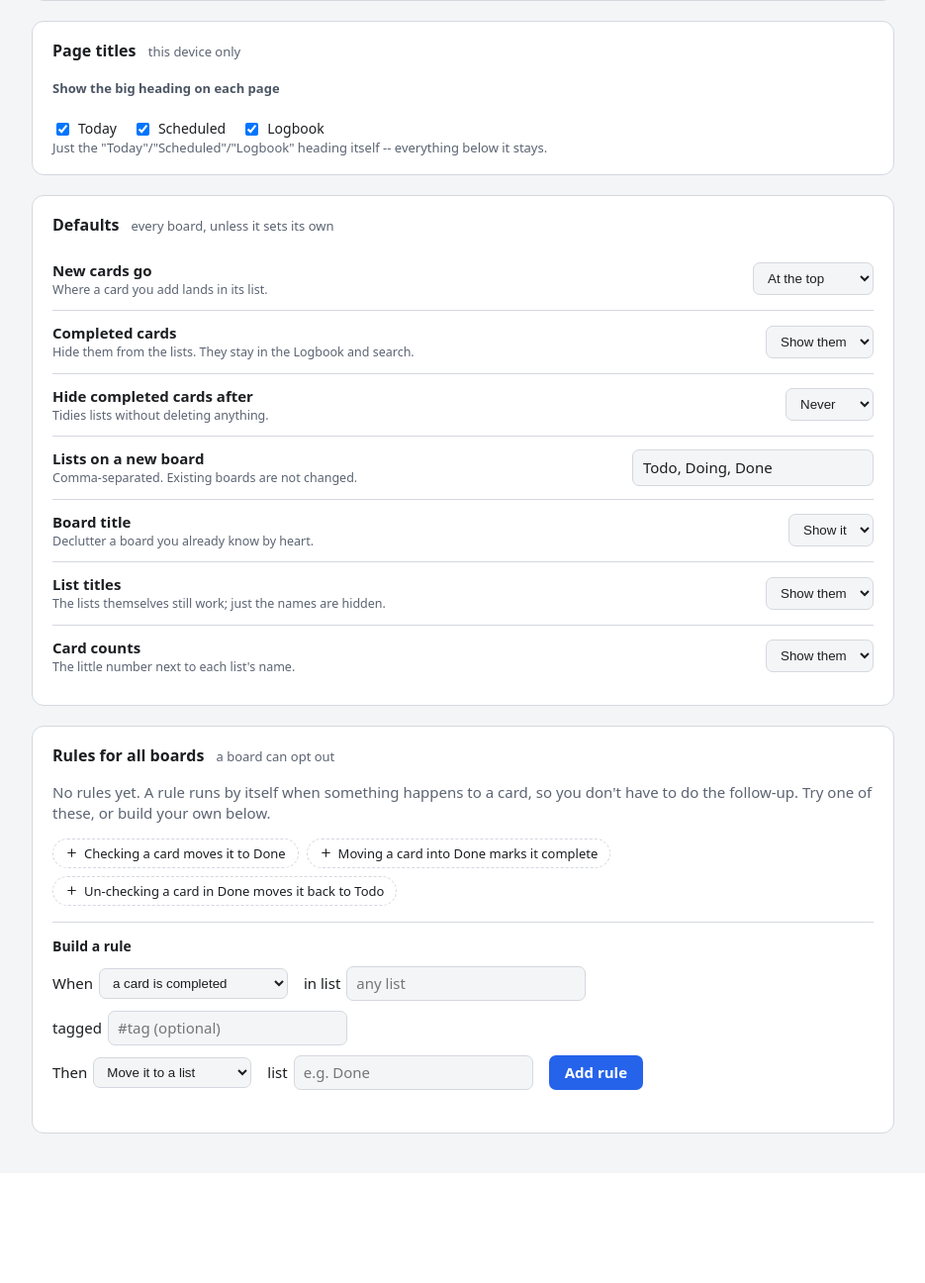
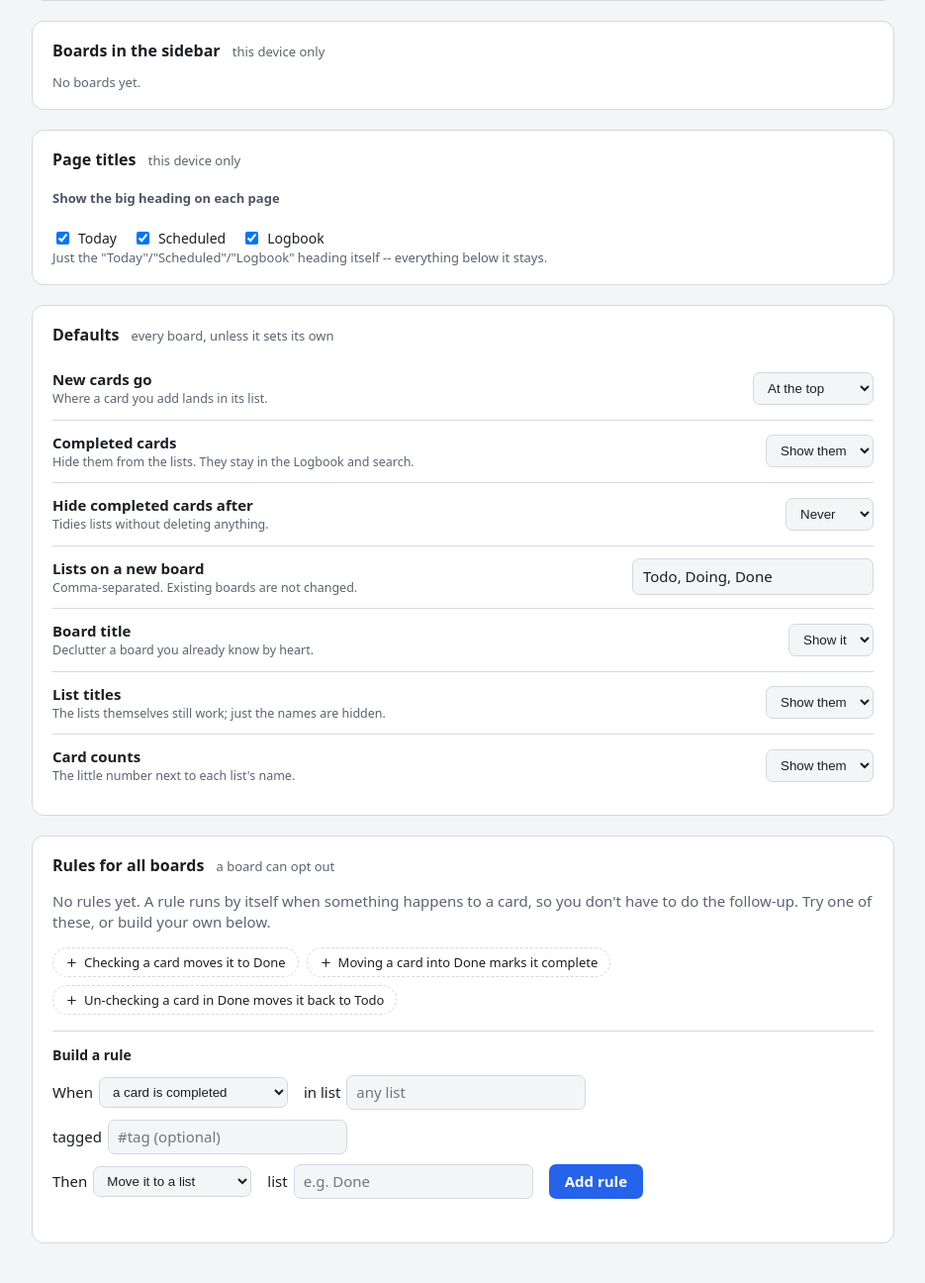
Before and after one commit to jamesmcculley/kanban, a Flask app: page /settings in a window 1280 px wide. Shown: the part 944-2240 px from the top of the page at 99% size, without its empty margins (222-1157 px from the left). Before the commit the page ends 2089 px from the top, so only its background shows below. Run offline with Flask 3, Linux system fonts and the light colour scheme.

Commit message:
fix(ux): move board-hiding checklist from sidebar popover to Settings
Real feedback with 15 boards: a small fixed-width popover holding a flat
column of 15 checkboxes was "terrible UI/UX." Moved the checklist into
Settings as its own section ("Boards in the sidebar," #boards-h), grouped by
area like the sidebar itself, with a CSS multi-column layout so a long list
reflows instead of running down the page. The sidebar's eye icon next to
"Boards" is now a plain link there (still carries the hidden-count badge),
not a popover; the hover-revealed per-row hide button from the previous
round is now the only in-sidebar way to hide a board directly, which was
always meant to be the quick path -- Settings is for managing everything.

ADR 0009 amended. 235 unit + 77 e2e passing.

Co-Authored-By: Claude Sonnet 5 <noreply@anthropic.com>
Claude-Session: https://claude.ai/code/session_01WjiKa1NdgQZu39WNAGJAgK

```diff
--- a/src/kanban/static/app.css
+++ b/src/kanban/static/app.css
@@ -374,6 +374,15 @@ fieldset { border:0; margin:0; padding:0; min-width:0; } legend { font-weight:60
 .sidebar-show legend { width:100%; margin-bottom:8px; font-weight:600; font-size:13px; }
 .sidebar-show label { display:flex; align-items:center; gap:6px; cursor:pointer; font-size:14px; }
 
+/* Boards in the sidebar (Settings): a real page section, not a cramped popover -- a board list
+   long enough to need this (found via feedback: 15 boards in a small fixed-width menu with no
+   grouping and no room was "terrible UI/UX") gets space to breathe and multi-column reflow. */
+.board-hide-group { margin-top:16px; }
+.board-hide-group:first-child { margin-top:0; }
+.board-hide-area { font-size:13px; font-weight:600; color:var(--text-secondary); margin:0 0 6px; }
+.board-hide-rows { columns:220px; column-gap:24px; }
+.board-hide-rows .eye-row { break-inside:avoid; padding:5px 2px; }
+
 /* settings rows and rules */
 .pref-row { display:flex; justify-content:space-between; align-items:center; gap:16px; padding:12px 0; border-top:1px solid var(--border); }
 .pref-row:first-of-type { border-top:0; } .pref-row label { font-weight:600; display:block; } .pref-row small { color:var(--text-subtle); display:block; }
--- a/src/kanban/templates/base.html
+++ b/src/kanban/templates/base.html
@@ -68,20 +68,11 @@
         <div class="side-boards">
           <div class="side-boards-head">
             <h3>Boards</h3>
-            {% set all_boards = sidebar.unassigned + sidebar.areas|map(attribute=1)|sum(start=[]) %}
-            {% if all_boards %}
-            <div class="eye-menu-wrap">
-              <button type="button" class="icon-btn" data-eye-toggle
-                      aria-label="Show or hide boards in the sidebar" title="Show or hide boards in the sidebar">
-                {{ icon('eye', 15) }}<span class="board-hidden-badge" data-hidden-boards-badge hidden></span>
-              </button>
-              <div class="eye-menu" hidden>
-                <div class="eye-menu-head"><span>Boards</span></div>
-                {% for b in all_boards %}
-                <label class="eye-row"><input type="checkbox" class="board-eye-check" data-slug="{{ b.slug }}" checked><span>{{ b.title }}</span></label>
-                {% endfor %}
-              </div>
-            </div>
+            {% if sidebar.unassigned or sidebar.areas %}
+            <a href="{{ url_for('boards.settings') }}#boards-h" class="icon-btn"
+               aria-label="Manage which boards show in the sidebar" title="Manage which boards show in the sidebar">
+              {{ icon('eye', 15) }}<span class="board-hidden-badge" data-hidden-boards-badge hidden></span>
+            </a>
             {% endif %}
           </div>
           <div class="boards-unassigned">
--- a/src/kanban/templates/settings.html
+++ b/src/kanban/templates/settings.html
@@ -63,6 +63,38 @@
         no matter what's hidden above, so there's always a way back here.</p>
     </section>
 
+    <section class="card-section" aria-labelledby="boards-h">
+      <h2 id="boards-h">Boards in the sidebar <span class="muted">this device only</span></h2>
+      {% if sidebar.unassigned or sidebar.areas %}
+      <div class="board-hide-list">
+        {% if sidebar.unassigned %}
+        <div class="board-hide-group">
+          <div class="board-hide-rows">
+            {% for b in sidebar.unassigned %}
+            <label class="eye-row"><input type="checkbox" class="board-eye-check" data-slug="{{ b.slug }}" checked><span>{{ b.title }}</span></label>
+            {% endfor %}
+          </div>
+        </div>
+        {% endif %}
+        {% for name, boards in sidebar.areas %}
+        <div class="board-hide-group">
+          <h3 class="board-hide-area">{{ name }}</h3>
+          <div class="board-hide-rows">
+            {% for b in boards %}
+            <label class="eye-row"><input type="checkbox" class="board-eye-check" data-slug="{{ b.slug }}" checked><span>{{ b.title }}</span></label>
+            {% endfor %}
+          </div>
+        </div>
+        {% endfor %}
+      </div>
+      <p class="muted">Unchecking a board only hides it from the sidebar — it's still everywhere
+        else (search, Scheduled, move-to). Each board's own row in the sidebar has a quicker hide
+        button too, revealed on hover.</p>
+      {% else %}
+      <p class="muted">No boards yet.</p>
+      {% endif %}
+    </section>
+
     <section class="card-section" aria-labelledby="titles-h">
       <h2 id="titles-h">Page titles <span class="muted">this device only</span></h2>
       <fieldset class="sidebar-show">
```
Also changed, not shown: docs/decisions/0009-metrics-export-and-more-sidebar-editing.md (+12 -0 lines), tests/e2e/test_ui.py (+34 -13 lines), tests/test_routes.py (+6 -2 lines), README.md.
